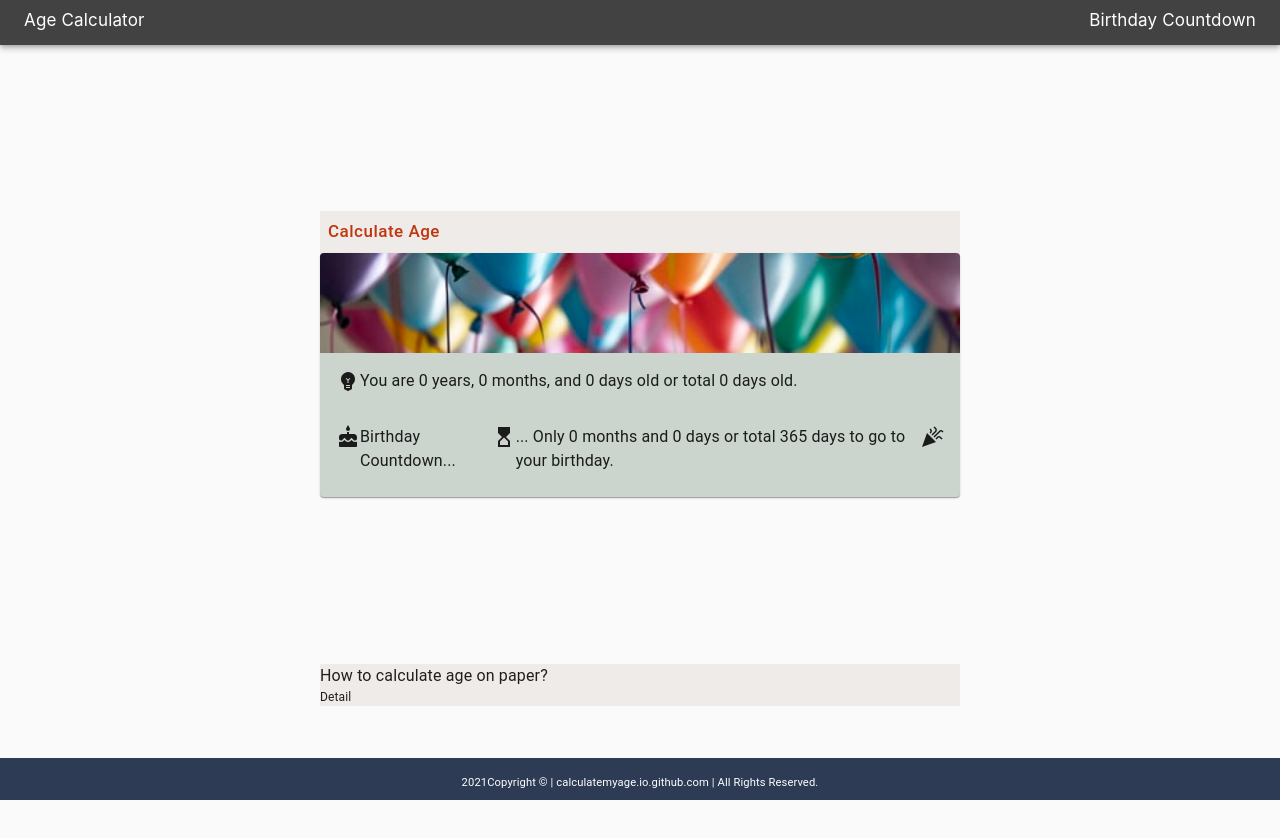
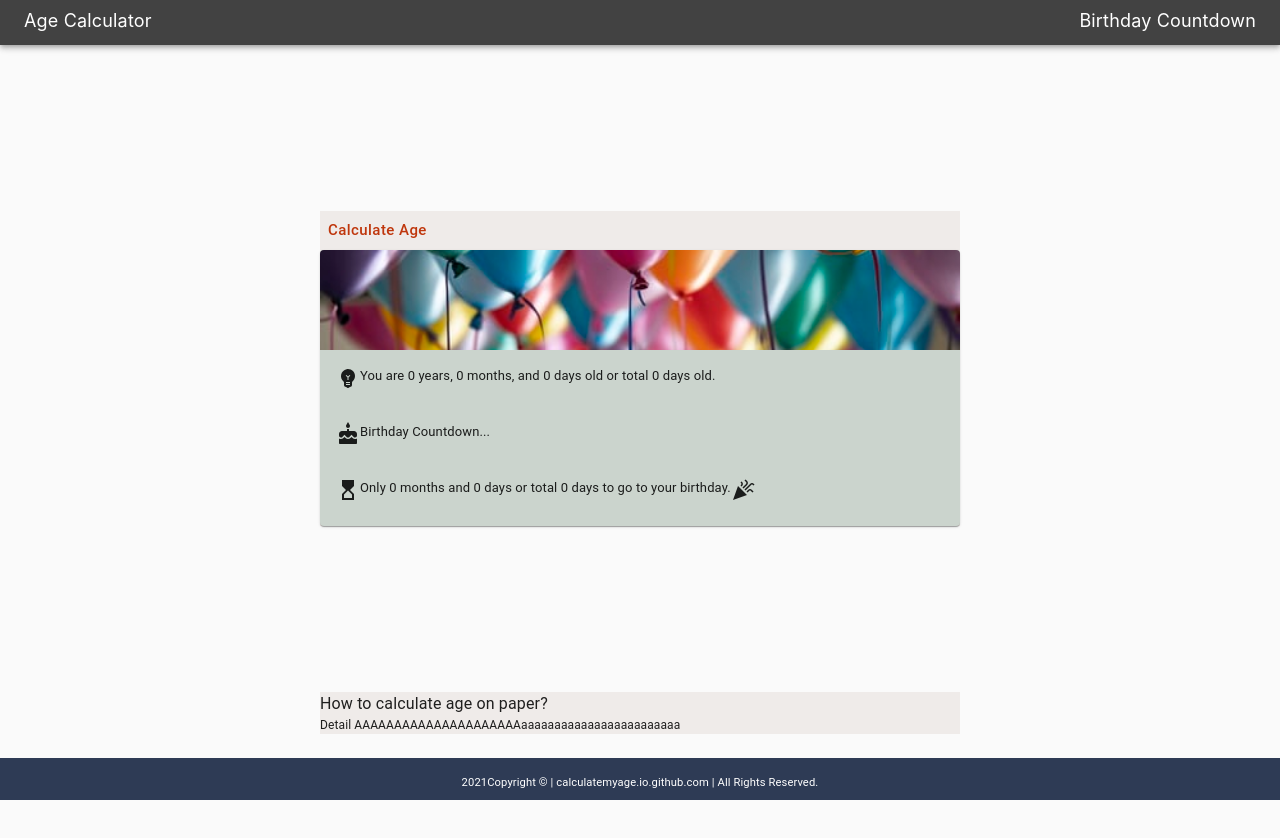
Before and after one commit to deepakbagra/age-calculator, a React (Create React App) app: page / in a window 1280 px wide. Both pictures are taken after a click on the button "Calculate Age". Shown: the top 838 px of the page. Built offline with nearby package versions, Linux system fonts and the light colour scheme.

Commit message:
handled wrong input date format

```diff
--- a/src/App.js
+++ b/src/App.js
@@ -17,16 +17,17 @@ const App = () => {
             width: '50%',
             margin: '13% 25%',
             [theme.breakpoints.down('xs')]: {
-                margin: '13% 25% 6%',
+                margin: '5% 5%',
+                width: '90%'
             }
        }
+
     }));
 
     const classes = useStyles();
 
-
     return (
-        <>
+        <Box >
             <CssBaseline />
             <Header />
             <Box className={classes.root}>
@@ -39,7 +40,7 @@ const App = () => {
             <Footer />
 
 
-        </>
+        </Box>
     )
 }
 
--- a/src/components/AgeCalculator/AgeCalculation.jsx
+++ b/src/components/AgeCalculator/AgeCalculation.jsx
@@ -5,19 +5,14 @@ import LocalizationProvider from '@mui/lab/LocalizationProvider';
 import { TextField, Button } from '@mui/material';
 import DisplayAge from './DisplayAge';
 import { calculations, bDayCount } from './calculations';
+import { isRangeValid } from '@mui/lab/internal/pickers/date-utils';
+import { isValid } from 'date-fns';
+
 
 // global variables
-// let calAgeDay = 0;
-// let calAgeMonth = 0;
-// let calAgeYear = 0;
-// let inputDay = 0;
-// let inputMonth = 0;
-// let inputYear = 0;
-// let eachMonthDays = {};
 const currentDay = new Date().getDate();
 const currentMonth = new Date().getMonth()+1;
 const currentYear = new Date().getFullYear();
-
 
 const AgeCalculation = () => {
 
@@ -36,9 +31,19 @@ const AgeCalculation = () => {
   }
 
   // handle calculate button event
-  const handleOnSubmit = (e) => {
+  const handleOnSubmit = async (e) => {
     e.preventDefault();
 
+    // handling invalid input
+    if (!selectDate || !isValid(selectDate)){
+      alert('Invalid date!');
+      return;
+    }
+    if (selectDate > new Date()) {
+      alert('date-of-birth cannot be a future date!')
+      return;
+    }
+    // after validating input, set state to display results
     setDisplayResult(true);
 
     // extracting day, month and year from selected date object
@@ -80,104 +85,26 @@ const AgeCalculation = () => {
 
   }
 
-  // const calculateAge = (inputDate) => {
-
-  //   const inputMonth = inputDate[1];
-  //   const inputDay = inputDate[0];
-  //   const inputYear = inputDate[2];
-
-  //   // mapping month with corresponding days
-  //   eachMonthDays = {
-  //     1:31, 2:28, 3:31, 4:30, 5:31, 6:30, 7:31,
-  //     8:31, 9:30, 10:31, 11:30, 12:31
-  //   }
-
-  //   // adjusting feb month days for a leap year
-  //   eachMonthDays[2] = isLeapYear(inputYear) ? 29 : 28;
-
-  //   let isBorrowDay = false;
-  //   let isBorrowMonth = false;
-
-  //   // calculate difference between current date and date of birth
-  //   calAgeDay = currentDay - inputDay;
-
-  //   if (calAgeDay < 0) {
-  //       calAgeDay = calAgeDay + eachMonthDays[inputMonth];
-  //       isBorrowDay = true;
-  //   }
-
-  //   // calculate difference between current month and month of birth
-  //   calAgeMonth = currentMonth + 1 - inputMonth;
-
-  //   // adjust borrow
-  //   if (isBorrowDay) {
-  //     calAgeMonth = calAgeMonth - 1;
-  //   }
-
-  //   // adjust negative difference
-  //   if (calAgeMonth < 0) {
-  //       calAgeMonth = calAgeMonth + 12;
-  //     isBorrowMonth = true;
-  //   }
-
-  //   // calculate difference between current year and year of birth
-  //   calAgeYear = currentYear - inputYear;
-
-  //   if (isBorrowMonth) {
-  //       calAgeYear = calAgeYear - 1;
-  //   }
-  //   // set state for final calculated age in full format
-  //   setCalculation([calAgeYear, calAgeMonth, calAgeDay]);
-
-  //   // set state for final calculated age in days only
-  //   const ageInDays = calAgeInDays();
-  //   setCalculationDays(ageInDays);
-
-  // }
-
-  // // function to count leap years
-  // const countLeapYears = (startYear, endYear) => {
-  //   let countLeap = 0;
-  //   for (let year = startYear; year <= endYear; year++) {
-  //      if (isLeapYear(year)) {
-  //        countLeap++;
-  //      }
-  //   }
-  //   return countLeap;
-  // }
-  // // calculating age in days only
-  // const calAgeInDays = () => {
-
-  //   // calculate years into days
-  //   const yearsToDays = 365 * calAgeYear +
-  //       countLeapYears(inputYear, currentYear);
-
-  //   // calulcate months into days
-  //   let monthsToDays = 0;
-  //   for (let month = inputMonth; month <= currentMonth ; month++) {
-  //     monthsToDays += eachMonthDays[month];
-  //   }
-
-  //   // total days from calculated age
-  //   const totalDays = calAgeDay + monthsToDays + yearsToDays;
-  //   return totalDays;
-  // }
-
   return (
     <>
       <LocalizationProvider dateAdapter={AdapterDateFns}>
         <DatePicker
+          showMonthDropdown
+          disableFuture
           inputFormat='dd/MM/yyyy'
           label="date-of-birth (dd/mm/yyyy)"
           value={selectDate}
           onChange={handleChangeDate}
-          renderInput={props => <TextField fullWidth {...props} />}
+          renderInput={props =>
+             <TextField
+             fullWidth
+             {...props} />}
         />
       </LocalizationProvider >
       <Button
           onClick={handleOnSubmit}
           style={{textTransform:'none',
-                 fontSize:17,
+                 fontSize:15,
                  color:'#bf360c',
                 }}
           >
--- a/src/components/AgeCalculator/DisplayAge.jsx
+++ b/src/components/AgeCalculator/DisplayAge.jsx
@@ -7,7 +7,7 @@ import EmojiObjectsIcon from '@mui/icons-material/EmojiObjects';
 import HourglassTopIcon from '@mui/icons-material/HourglassTop';
 import CelebrationIcon from '@mui/icons-material/Celebration';
 
-const myFontSize = '15';
+const myFontSize = 13;
 
 const DisplayAge = (props) => {
     return (
@@ -32,18 +32,19 @@ const DisplayAge = (props) => {
             <CardContent style={{display:'flex'}} >
                 <CakeIcon />
                 <Typography style={{fontSize : myFontSize}} component="div">Birthday Countdown...</Typography>
-            {/* </CardContent> */}
-
-            {/* <CardContent style={{display:'flex'}} > */}
+            </CardContent>
+            <CardContent style={{display:'flex'}} >
                 <HourglassTopIcon />
                 <Typography style={{fontSize : myFontSize}} component="div" >
-                    {`... Only ${props.bDayCountMonths} months and
-                     ${props.bDayCountDays} days
-                     or total ${props.bDayCountDaysOnly} days
-                     to go to your birthday.`}
+                    {`Only ${props.bDayCountMonths} months and
+                        ${props.bDayCountDays} days
+                        or total ${props.bDayCountDaysOnly} days
+                        to go to your birthday.`}
                 </Typography>
                 <CelebrationIcon />
             </CardContent>
+
+
 
         </Card>
 
--- a/src/components/AgeCalculator/calculations.js
+++ b/src/components/AgeCalculator/calculations.js
@@ -135,6 +135,10 @@ export const bDayCount = (inputDob) => {
 
     // calulcate days for the current month
     let bDayCountdownDays = 0;
+
+    // if entered dob is today's date -> ignore calculation
+    if (currentDay !== endDay || currentMonth !== endMonth) {
+
         let month = currentMonth;
         bDayCountdownDays = eachMonthDays[month] - currentDay;
 
@@ -146,12 +150,12 @@ export const bDayCount = (inputDob) => {
             month %= 13;
             if (month === 0) month++;
             bDayCountdownDays += eachMonthDays[month];
-        console.log(eachMonthDays[month]);
             month++;
         }
 
         // adding for the birthday's month
         bDayCountdownDays += endDay;
+    }
 
     let resultBday = [bDayCountdownMonth,
          bDayCountdownDay, bDayCountdownDays];
--- a/src/components/Description/Description.jsx
+++ b/src/components/Description/Description.jsx
@@ -7,7 +7,7 @@ const Description = () => {
             <Typography
 
                 style={{ wordWrap: "break-word", fontSize: 12 }}>
-                    Detail
+                    Detail AAAAAAAAAAAAAAAAAAAAAaaaaaaaaaaaaaaaaaaaaaaaa
 
             </Typography>
         </Box>
--- a/src/components/Header/styles.js
+++ b/src/components/Header/styles.js
@@ -1,4 +1,6 @@
 import { makeStyles } from '@material-ui/core/styles';
+
+const myFontSize = 18;
 
 export default makeStyles(theme => ({
     appBar: {
@@ -25,7 +27,7 @@ export default makeStyles(theme => ({
           ].join(','),
           flexGrow: 1 ,
           marginBottom: '7px',
-          fontSize: 17,
+          fontSize: myFontSize,
           [theme.breakpoints.down('xs')]: {
             fontSize: 14,
             marginBottom: '20px'
@@ -46,7 +48,7 @@ export default makeStyles(theme => ({
           '"Segoe UI Emoji"',
           '"Segoe UI Symbol"',
         ].join(','),
-        fontSize: 17,
+        fontSize: myFontSize,
         [theme.breakpoints.down('xs')]: {
           fontSize: 14,
           marginBottom: '20px'
```
Lines whose indentation alone changed are shown as unchanged.
